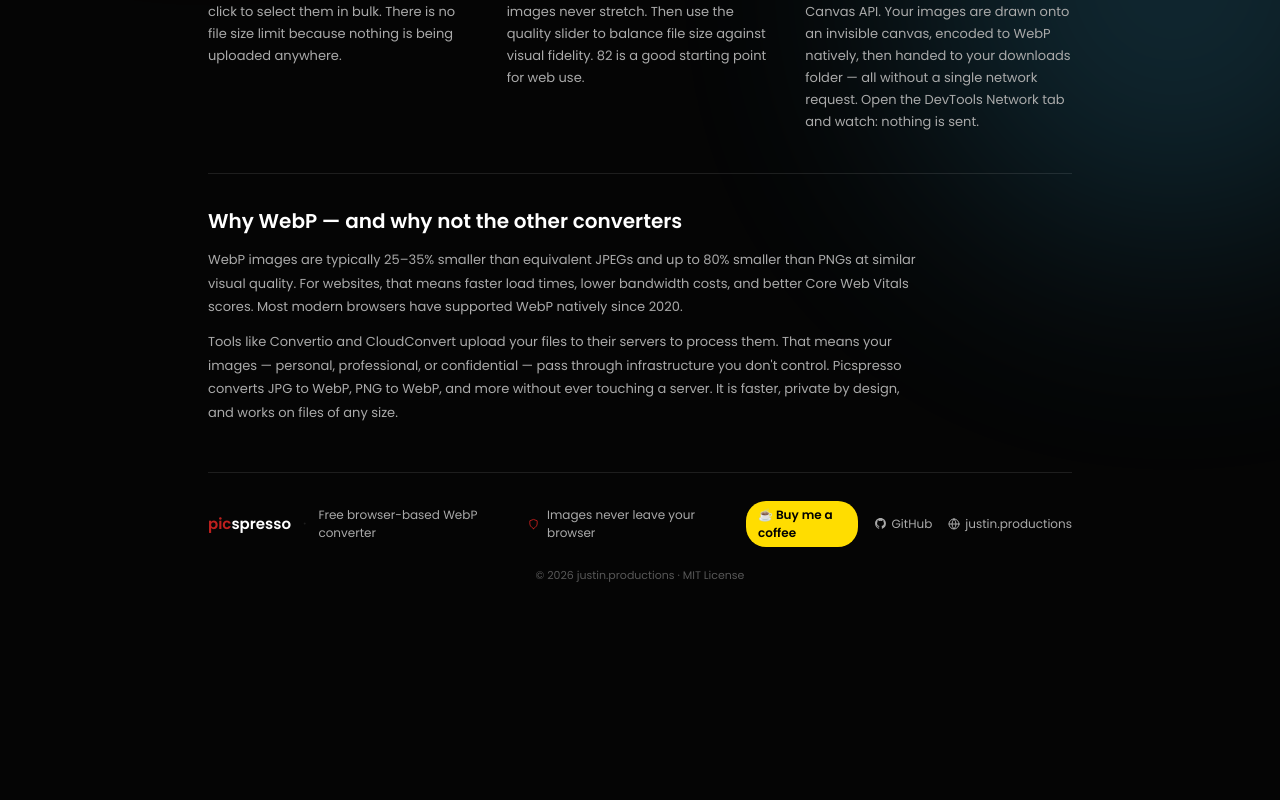
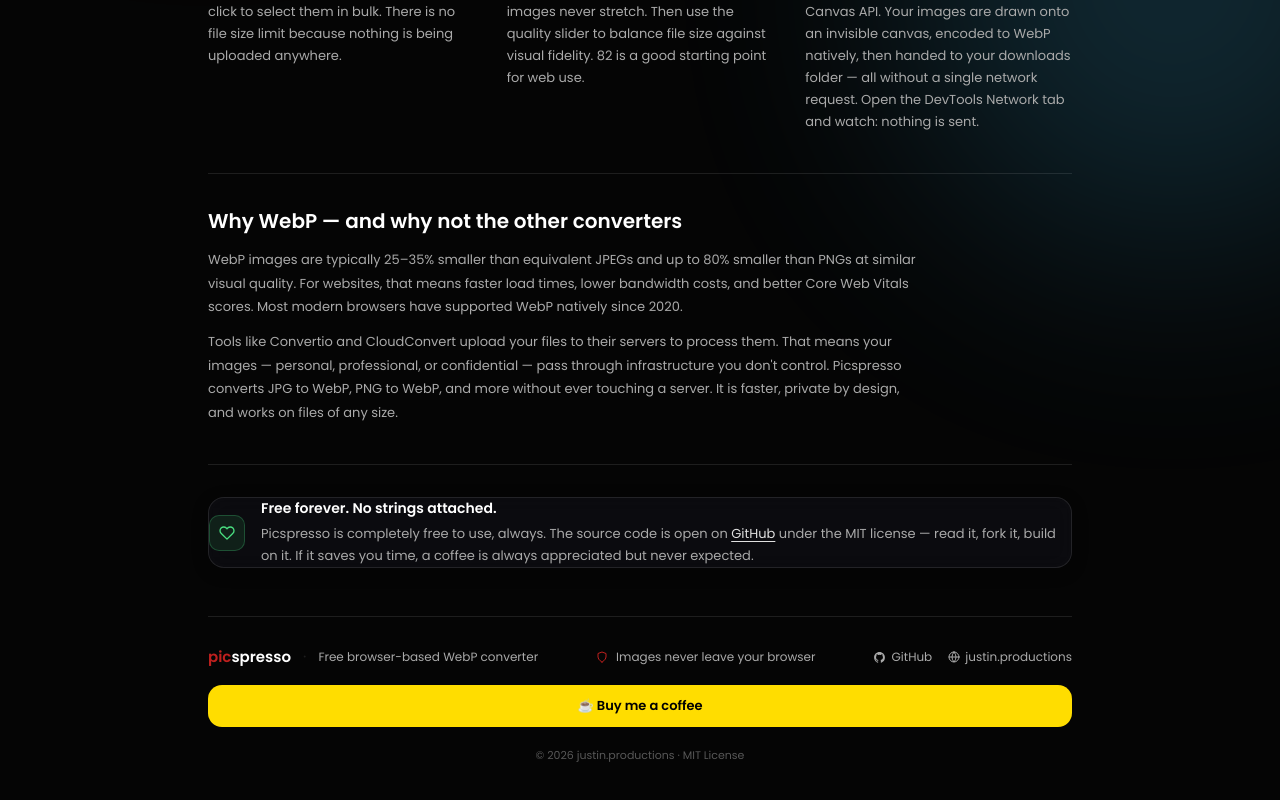
Before and after one commit to justinproductions/picspresso, a Next.js app: page / in a window 1280 px wide. Shown: the part 716-1516 px from the top of the page. Before the commit the page ends 1379 px from the top, so only its background shows below. Built offline with nearby package versions, Linux system fonts and the light colour scheme.

Commit message:
feat: full-width BMC button, free & open source note above footer

```diff
--- a/app/page.tsx
+++ b/app/page.tsx
@@ -428,12 +428,37 @@
             Tools like Convertio and CloudConvert upload your files to their servers to process them. That means your images — personal, professional, or confidential — pass through infrastructure you don&apos;t control. Picspresso converts JPG to WebP, PNG to WebP, and more without ever touching a server. It is faster, private by design, and works on files of any size.
           </p>
         </div>
+
+        {/* Free & open source note */}
+        <div style={{ height: 1, background: "var(--border)", margin: "40px 0 32px" }} />
+        <div className="glass-sm flex flex-col sm:flex-row items-start sm:items-center gap-4 p-5">
+          <div style={{
+            background: "rgba(74,222,128,0.1)",
+            border: "1px solid rgba(74,222,128,0.25)",
+            borderRadius: 10,
+            width: 36, height: 36,
+            display: "flex", alignItems: "center", justifyContent: "center",
+            flexShrink: 0,
+          }}>
+            <svg width="16" height="16" viewBox="0 0 24 24" fill="none" stroke="#4ade80" strokeWidth="2" strokeLinecap="round" strokeLinejoin="round">
+              <path d="M20.84 4.61a5.5 5.5 0 0 0-7.78 0L12 5.67l-1.06-1.06a5.5 5.5 0 0 0-7.78 7.78l1.06 1.06L12 21.23l7.78-7.78 1.06-1.06a5.5 5.5 0 0 0 0-7.78z" />
+            </svg>
+          </div>
+          <div>
+            <p style={{ color: "var(--heading)", fontSize: 14, fontWeight: 600, marginBottom: 4 }}>Free forever. No strings attached.</p>
+            <p style={{ color: "var(--muted)", fontSize: 13, lineHeight: 1.7 }}>
+              Picspresso is completely free to use, always. The source code is open on{" "}
+              <a href="https://github.com/justinproductions/picspresso" target="_blank" rel="noopener noreferrer" style={{ color: "var(--text)", textDecoration: "underline", textUnderlineOffset: 3 }}>GitHub</a>
+              {" "}under the MIT license — read it, fork it, build on it. If it saves you time, a coffee is always appreciated but never expected.
+            </p>
+          </div>
+        </div>
       </section>
 
       {/* Footer */}
       <footer style={{ borderTop: "1px solid var(--border)", marginTop: 16, paddingTop: 28, paddingBottom: 32 }}>
+        {/* Row 1: brand + privacy + links */}
         <div className="flex flex-col sm:flex-row items-center justify-between gap-4">
-          {/* Brand */}
           <div className="flex items-center gap-3">
             <span style={{ color: "var(--heading)", fontWeight: 600, fontSize: 15 }}>
               <span style={{ color: "var(--accent)" }}>pic</span>spresso
@@ -442,7 +467,6 @@
             <span style={{ color: "var(--muted)", fontSize: 12 }}>Free browser-based WebP converter</span>
           </div>
 
-          {/* Privacy badge */}
           <div className="flex items-center gap-2" style={{ color: "var(--muted)", fontSize: 12 }}>
             <svg width="12" height="12" viewBox="0 0 24 24" fill="none" stroke="var(--accent)" strokeWidth="2" strokeLinecap="round" strokeLinejoin="round">
               <path d="M12 22s8-4 8-10V5l-8-3-8 3v7c0 6 8 10 8 10z" />
@@ -450,30 +474,7 @@
             Images never leave your browser
           </div>
 
-          {/* Links */}
           <div className="flex items-center gap-4">
-            <a
-              href="https://buymeacoffee.com/justinalentecer"
-              target="_blank"
-              rel="noopener noreferrer"
-              style={{
-                display: "inline-flex",
-                alignItems: "center",
-                gap: 6,
-                background: "#FFDD00",
-                color: "#000",
-                fontSize: 12,
-                fontWeight: 600,
-                textDecoration: "none",
-                borderRadius: 20,
-                padding: "5px 12px",
-                transition: "opacity 0.2s ease",
-              }}
-              onMouseOver={(e) => (e.currentTarget.style.opacity = "0.85")}
-              onMouseOut={(e) => (e.currentTarget.style.opacity = "1")}
-            >
-              ☕ Buy me a coffee
-            </a>
             <a
               href="https://github.com/justinproductions/picspresso"
               target="_blank"
@@ -503,6 +504,34 @@
           </div>
         </div>
 
+        {/* Row 2: Buy me a coffee — full width */}
+        <div style={{ marginTop: 16 }}>
+          <a
+            href="https://buymeacoffee.com/justinalentecer"
+            target="_blank"
+            rel="noopener noreferrer"
+            style={{
+              display: "flex",
+              alignItems: "center",
+              justifyContent: "center",
+              gap: 8,
+              background: "#FFDD00",
+              color: "#000",
+              fontSize: 13,
+              fontWeight: 700,
+              textDecoration: "none",
+              borderRadius: 14,
+              padding: "11px 0",
+              width: "100%",
+              transition: "opacity 0.2s ease",
+            }}
+            onMouseOver={(e) => (e.currentTarget.style.opacity = "0.85")}
+            onMouseOut={(e) => (e.currentTarget.style.opacity = "1")}
+          >
+            ☕ Buy me a coffee
+          </a>
+        </div>
+
         <p style={{ color: "var(--muted)", fontSize: 11, marginTop: 20, opacity: 0.5, textAlign: "center" }}>
           © {new Date().getFullYear()} justin.productions · MIT License
         </p>
```
